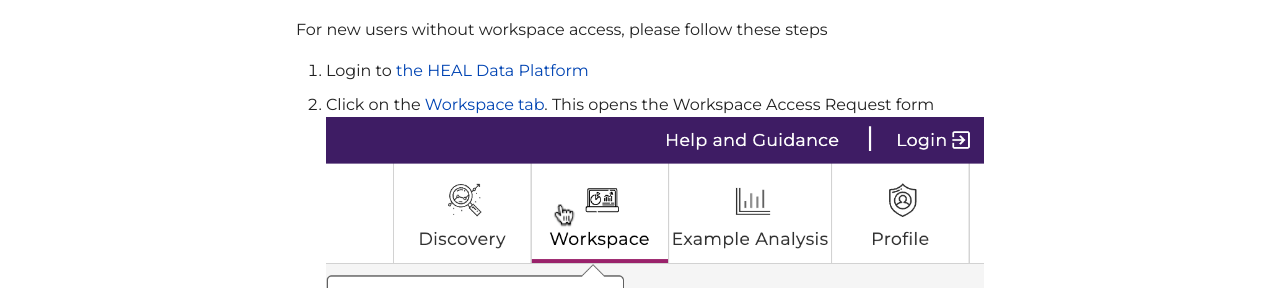
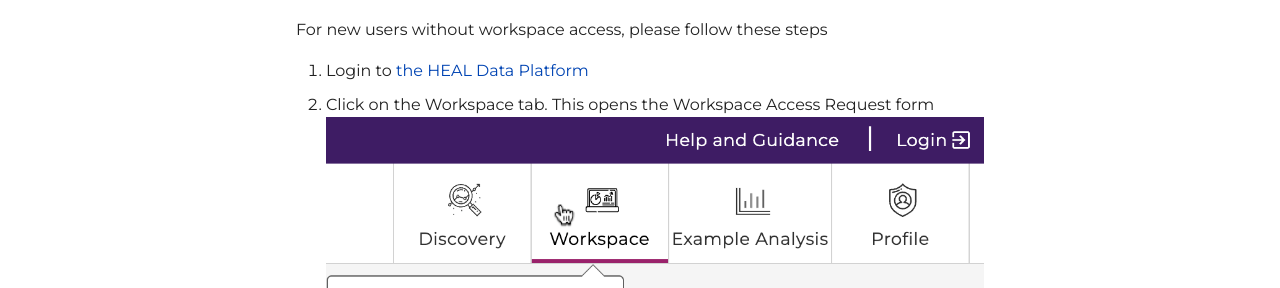
Before and after one commit to HEAL/platform-documentation, an MkDocs documentation site: the page built from docs/heal_workspace_registration.md, in a window 1280 px wide and 900 px high. Shown: the part 433-721 px from the top of the window. Built offline with MkDocs 1.6.1 and Material for MkDocs 9.7.7, drawn with Linux system fonts in a browser that asks for light colours; part of the change alters nothing that is shown.

```diff
--- a/docs/heal_workspace_registration.md
+++ b/docs/heal_workspace_registration.md
@@ -7,7 +7,7 @@ To start exploring HEAL Data Platform Workspaces, users can apply for Temporary
 For new users without workspace access, please follow these steps
 
 1. Login to [the HEAL Data Platform](https://healdata.org/portal/login)
-2. Click on the [Workspace tab](https://healdata.org/portal/workspace). This opens the Workspace Access Request form
+2. Click on the Workspace tab. This opens the Workspace Access Request form
       ![](../img/heal_workspace_tab.png)
 
 3. Fill in the details and submit the form shown below.
```
